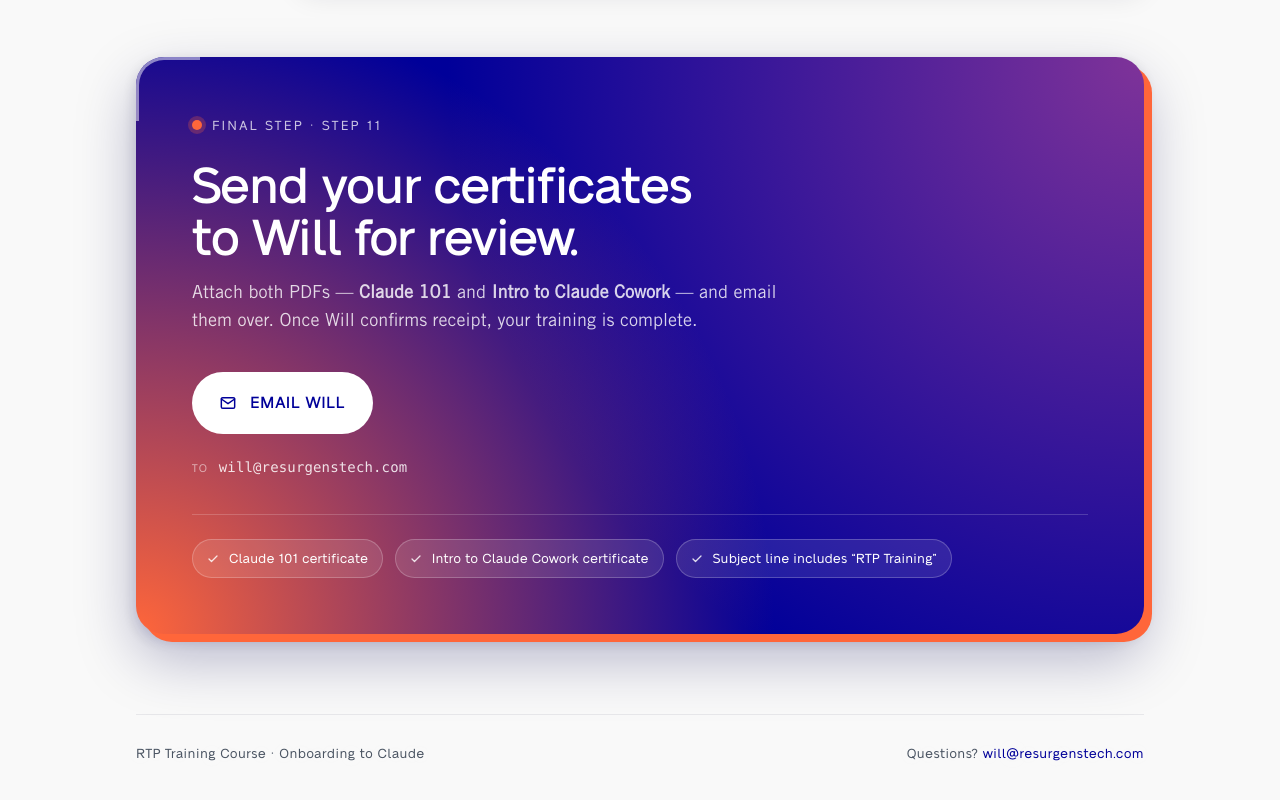
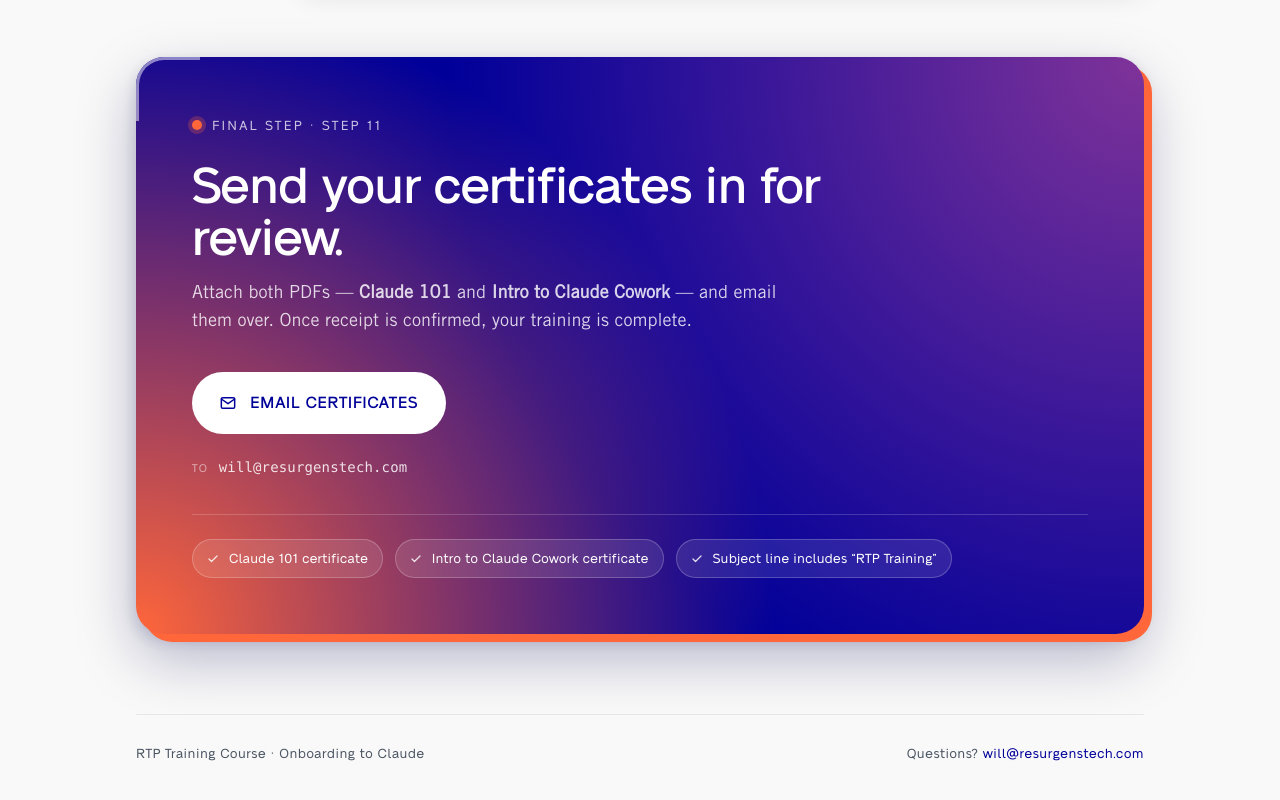
Before and after one commit to jackhaidet-wq/rtp-training, a plain HTML site: page index.html in a window 1280 px wide. Shown: the part 3864-4664 px from the top of the page. Drawn offline with Linux system fonts and the light colour scheme; a web font is replaced by a local one.

Commit message:
Drop Will's name from submission copy (keep email address intact)

```diff
--- a/index.html
+++ b/index.html
@@ -1018,16 +1018,16 @@
        =================================================================== -->
   <section class="submit" id="submit">
     <div class="submit__eyebrow">Final step · Step 11</div>
-    <h2 class="submit__title">Send your certificates to&nbsp;Will&nbsp;for review.</h2>
+    <h2 class="submit__title">Send your certificates&nbsp;in&nbsp;for review.</h2>
     <p class="submit__lede">
       Attach both PDFs &mdash; <strong>Claude&nbsp;101</strong> and
       <strong>Intro&nbsp;to&nbsp;Claude&nbsp;Cowork</strong> &mdash; and email
-      them over. Once Will confirms receipt, your training is complete.
+      them over. Once receipt is confirmed, your training is complete.
     </p>
 
-    <a class="submit__cta" href="mailto:will@resurgenstech.com?subject=RTP%20Training%20%E2%80%94%20Certificates%20of%20Completion&body=Hi%20Will%2C%0A%0AAttached%20are%20my%20certificates%20for%20Claude%20101%20and%20Intro%20to%20Claude%20Cowork.%20Training%20complete%20on%20my%20end.%0A%0AThanks%2C">
+    <a class="submit__cta" href="mailto:will@resurgenstech.com?subject=RTP%20Training%20%E2%80%94%20Certificates%20of%20Completion&body=Hello%2C%0A%0AAttached%20are%20my%20certificates%20for%20Claude%20101%20and%20Intro%20to%20Claude%20Cowork.%20Training%20complete%20on%20my%20end.%0A%0AThanks%2C">
       <svg viewBox="0 0 24 24" fill="none" stroke="currentColor" stroke-width="2.2" stroke-linecap="round" stroke-linejoin="round"><path d="M4 4h16c1.1 0 2 .9 2 2v12c0 1.1-.9 2-2 2H4c-1.1 0-2-.9-2-2V6c0-1.1.9-2 2-2z"/><polyline points="22,6 12,13 2,6"/></svg>
-      Email Will
+      Email certificates
     </a>
 
     <div class="submit__email">
```
